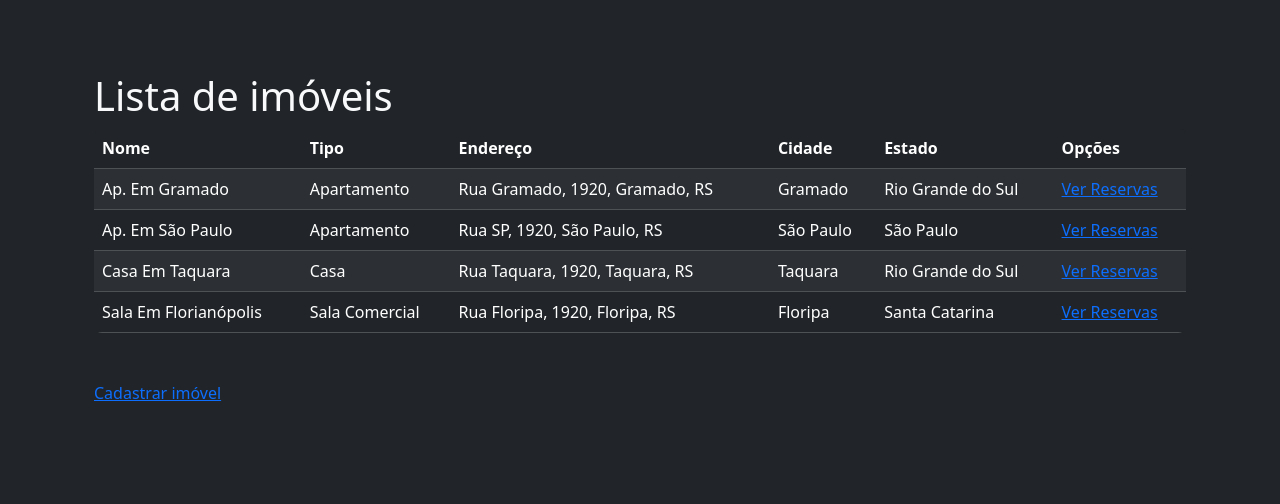
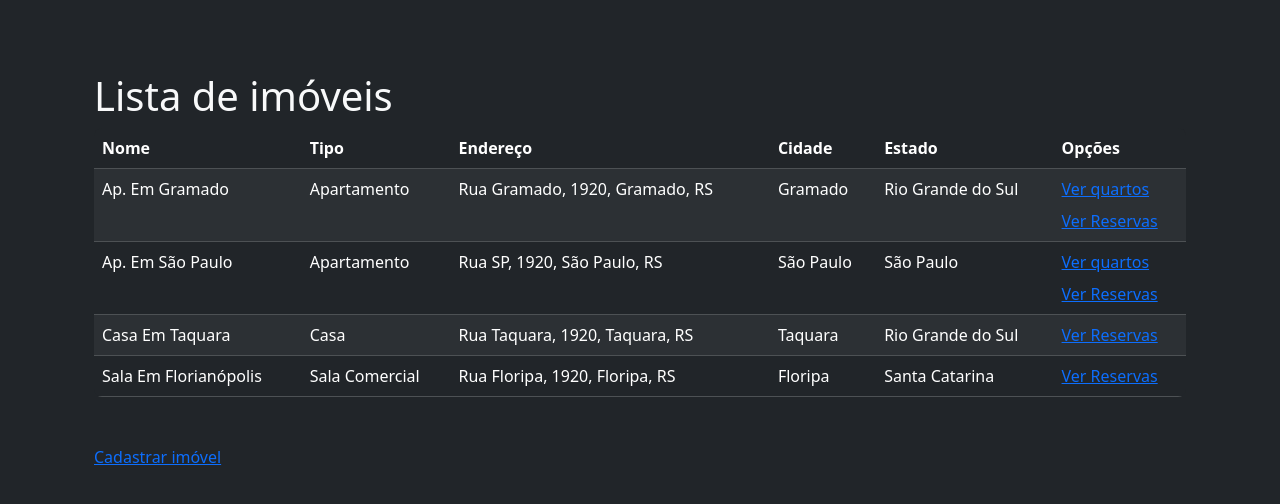
Before and after one commit to AllanKevinScain/imobiliary-faccat-api, a Django app: page /imoveis/nome/ in a window 1280 px wide. Shown: the part 56-560 px from the top of the page. Run offline with Django 5.2, Linux system fonts and the light colour scheme; data comes from the database, SQL or seed files in the repository; both versions use the stored data as it was after the commit.

Commit message:
chore: cadastro de quartos

```diff
--- a/imoveis/admin.py
+++ b/imoveis/admin.py
@@ -12,9 +12,9 @@ class ImovelAdmin(admin.ModelAdmin):
 
 @admin.register(Quarto)
 class QuartoAdmin(admin.ModelAdmin):
-    list_display = ('imovel', 'nome')
+    list_display = ('imovel', 'nome', 'disponibilidade')
     search_fields = ('imovel__nome', 'nome')
-    list_filter = ('imovel__tipo',)
+    list_filter = ('imovel__tipo', 'disponibilidade')
 
 
 @admin.register(Reserva)
--- a/imoveis/forms.py
+++ b/imoveis/forms.py
@@ -11,7 +11,7 @@ class ImovelForm(forms.ModelForm):
 class QuartoForm(forms.ModelForm):
     class Meta:
         model = Quarto
-        fields = ['imovel', 'nome']
+        fields = ['nome']
 
 
 class ReservaForm(forms.ModelForm):
--- a/imoveis/models.py
+++ b/imoveis/models.py
@@ -69,6 +69,7 @@ class Quarto(models.Model):
     imovel = models.ForeignKey(
         Imovel, related_name='quartos', on_delete=models.RESTRICT)
     nome = models.CharField(max_length=50)
+    disponibilidade = models.BooleanField(default=True)
     ativo = models.BooleanField(default=True)
 
     def __str__(self):
--- a/imoveis/templates/imoveis/cadastrar.html
+++ b/imoveis/templates/imoveis/cadastrar.html
@@ -18,7 +18,6 @@
 
         <button type="submit" class="btn btn-success">Cadastrar</button>
         <button type="reset" class="btn btn-info">Limpar</button>
-
       </form>
     </div>
   </div>
--- a/imoveis/templates/imoveis/lista.html
+++ b/imoveis/templates/imoveis/lista.html
@@ -25,7 +25,16 @@
                     <td>{{ imovel.endereco }}</td>
                     <td>{{ imovel.cidade }}</td>
                     <td>{{ imovel.get_estado_display }}</td>
-                    <td><a href="#">Ver Reservas</a></td>
+                    <td>
+                        <div class="d-flex flex-column gap-2">
+                            {% if imovel.tipo == 'AP' %}
+                            <a href="{% url 'imoveis:lista_quartos' imovel.id %}">Ver quartos</a>
+                            <a href="{% url 'imoveis:lista_reservas' imovel.nome %}">Ver Reservas</a>
+                            {% else %}
+                            <a href="{% url 'imoveis:lista_reservas' imovel.nome %}">Ver Reservas</a>
+                            {% endif %}
+                        </div>
+                    </td>
                 </tr>
                 {% empty %}
                 <tr>
--- a/imoveis/templates/quartos/lista.html
+++ b/imoveis/templates/quartos/lista.html
@@ -11,7 +11,6 @@
                 <tr>
                     <th>Nome</th>
                     <th>Disponibilidade</th>
-                    <th>Opções</th>
                 </tr>
             </thead>
             <tbody>
@@ -24,8 +23,6 @@
                     {% else %}
                     <td>Indisponivel</td>
                     {% endif %}
-
-                    <td><a href="#">Reservar para</a></td>
                 </tr>
                 {% empty %}
                 <tr>
@@ -38,6 +35,6 @@
 </div>
 
 <div class="container-sm mt-5">
-    <a href="#">Cadastrar quarto</a>
+    <a href="{% url 'imoveis:cadastrar_quarto' imovel.id %}">Cadastrar novo quarto</a>
 </div>
 {% endblock %}
--- a/imoveis/urls.py
+++ b/imoveis/urls.py
@@ -1,10 +1,17 @@
 from django.urls import path
 from .views import reservas
+from .views import quartos, cadastrar_quarto
 from .views import imoveis, cadastrar_imoveis
 
 app_name = 'imoveis'
 
 urlpatterns = [
+    # quartos
+    path('quartos/<imovel_id>/', quartos, name='lista_quartos'),
+    path('quartos/<imovel_id>/cadastrar/',
+         cadastrar_quarto, name='cadastrar_quarto'),
+
+    # reservas
     path('reservas/<campo>/', reservas, name='lista_reservas'),
 
     # imóveis
--- a/imoveis/views.py
+++ b/imoveis/views.py
@@ -1,6 +1,6 @@
 from django.shortcuts import render
-from .models import Imovel, Reserva
-from .forms import ImovelForm
+from .models import Imovel, Reserva, Quarto
+from .forms import ImovelForm, QuartoForm
 from django.shortcuts import redirect
 from django.contrib import messages
 from django.db.models import RestrictedError
@@ -194,3 +194,32 @@ def ativar_reserva(request, id):
     else:
         messages.info(request, "A reserva já está ativa.")
     return redirect('reservas_inativas', campo="cliente")
+
+
+# QUARTOS -------------------------------------------
+def quartos(request, imovel_id):
+    imovel = Imovel.objects.get(id=imovel_id)
+    quartos = Quarto.objects.filter(imovel=imovel, ativo=True)
+
+    return render(request, 'quartos/lista.html', {
+        'quartos': quartos,
+        'imovel': imovel,
+    })
+
+
+def cadastrar_quarto(request, imovel_id):
+    imovel = Imovel.objects.get(id=imovel_id)
+
+    if request.method == 'POST':
+        form = QuartoForm(request.POST)
+        if form.is_valid():
+            # Sem o 'commit=False' o formulário dá erro
+            quarto = form.save(commit=False)
+            quarto.imovel = imovel
+            quarto.disponibilidade = True
+            quarto.save()
+            return redirect('imoveis:lista', campo='nome')
+    else:
+        form = QuartoForm()
+
+    return render(request, 'quartos/cadastrar.html', {'form': form, 'imovel': imovel})
```
Also changed, not shown: imoveis/templates/quartos/cadastrar.html (added, +24 -0 lines), db.sqlite3, imoveis/migrations/0004_quarto_disponibilidade.py (added).
